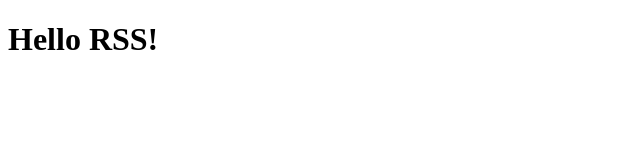
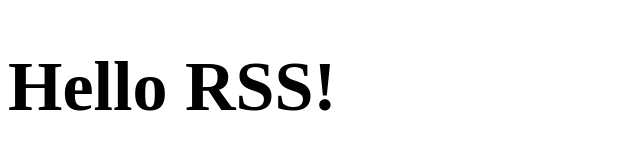
Before and after one commit to YaroslavGomon/rsschool-cv, a plain HTML site: page index.html in a window 1280 px wide. Shown: the whole page, without its empty margins (0-640 px from the left). Drawn offline with Linux system fonts and the light colour scheme.

Commit message:
fix: add css link to head

```diff
--- a/index.html
+++ b/index.html
@@ -5,6 +5,7 @@
   <meta charset="UTF-8">
   <meta http-equiv="X-UA-Compatible" content="IE=edge">
   <meta name="viewport" content="width=device-width, initial-scale=1.0">
+  <link rel="stylesheet" href="/style.css">
   <title>Document</title>
 </head>
 
```
